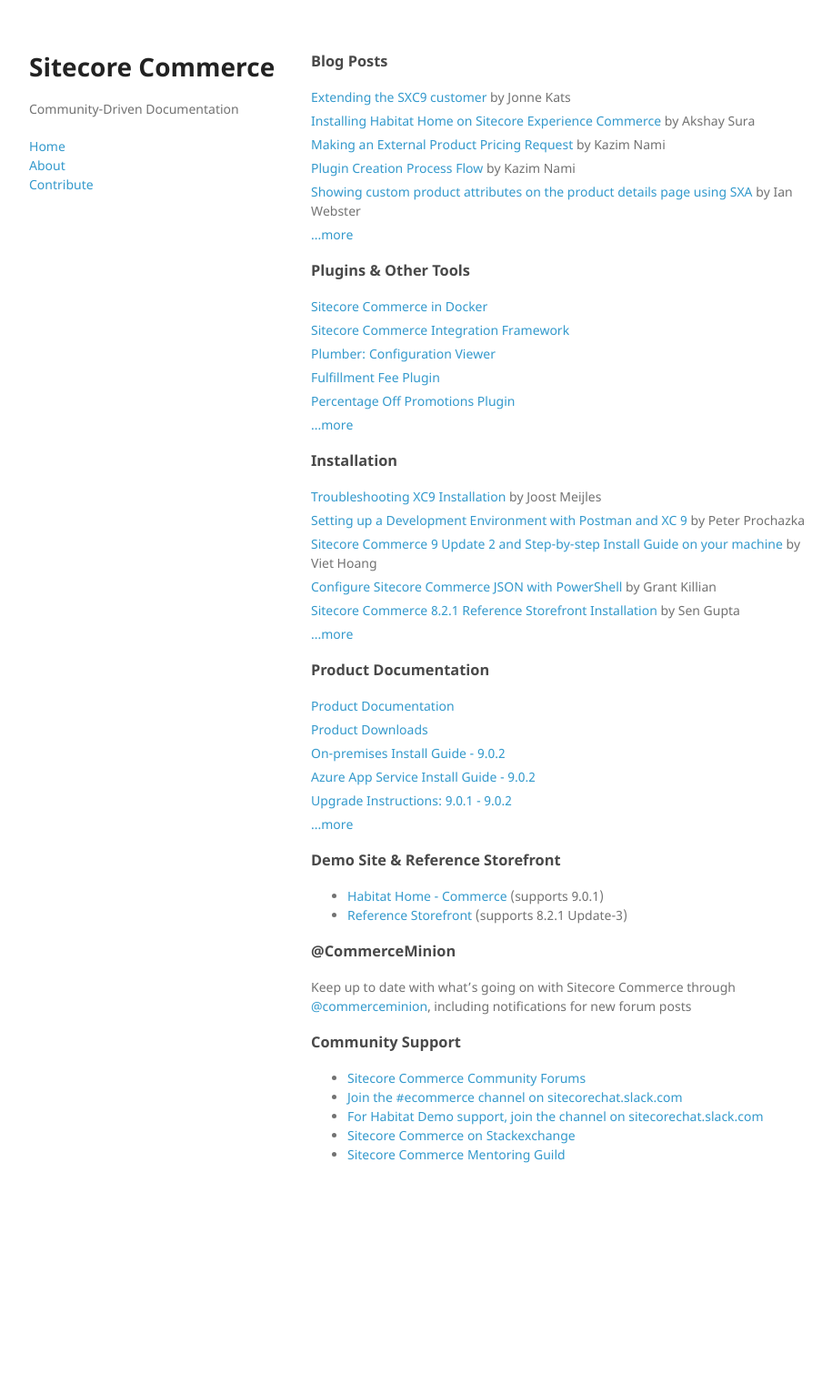
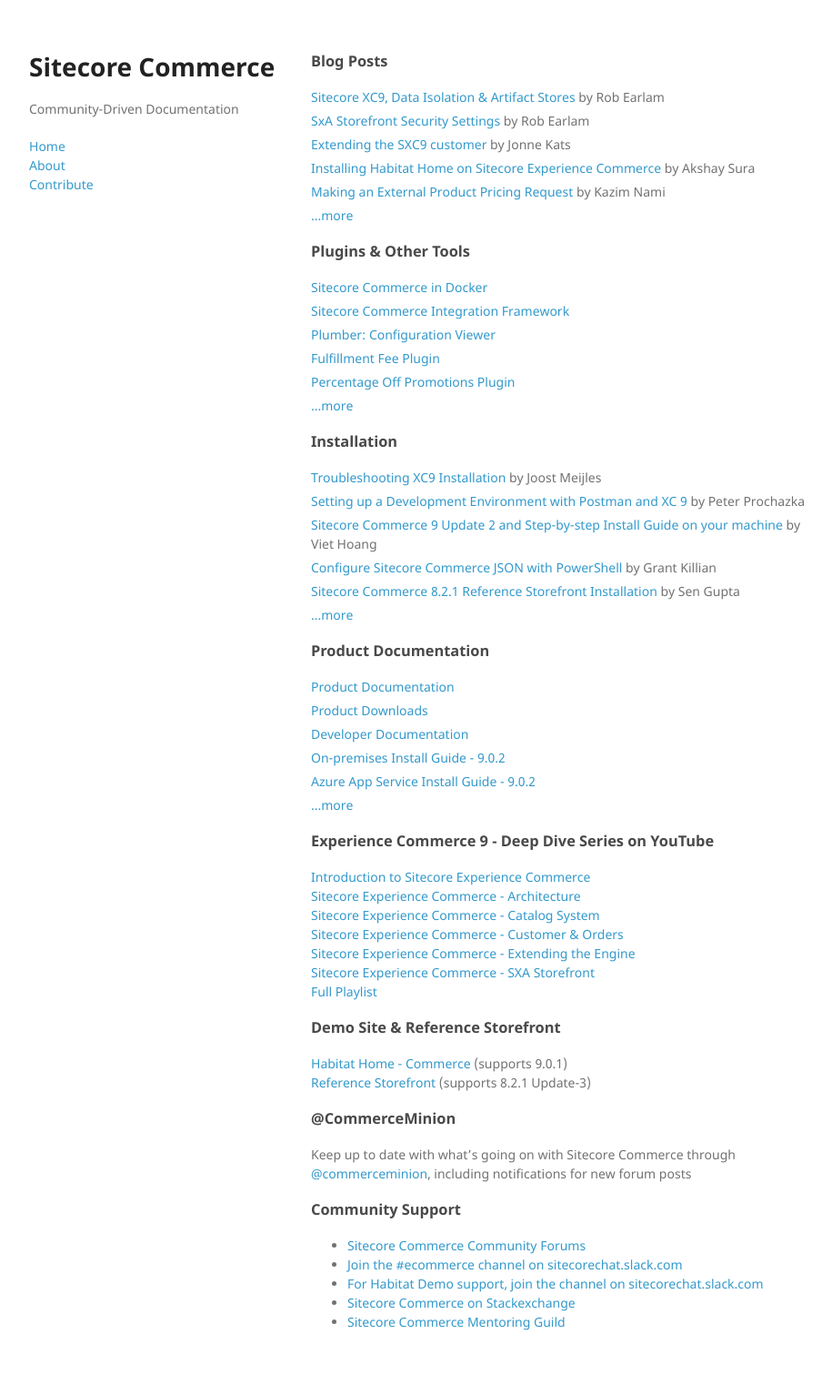
Before and after one commit to CommerceMinion/commerce-community-docs, a Jekyll site: the page built from index.md, in a window 1280 px wide. Shown: the whole page at 91% size, without its empty margins (26-941 px from the left). Built offline with Jekyll 4.4.1, drawn with Linux system fonts in a browser that asks for light colours; before the commit the page ends 1349 px from its top, so only the background shows below that.

Commit message:
More content updates

```diff
--- a/_data/blogs.yml
+++ b/_data/blogs.yml
@@ -1,3 +1,15 @@
+- title: Sitecore XC9, Data Isolation & Artifact Stores
+  link: https://robearlam.com/blog/sitecore-xc9-data-isolation-artifact-stores
+  author: Rob Earlam
+  submitted-by: Kelly Heard
+  submitted-on: 08-13-2018
+
+- title: SxA Storefront Security Settings
+  link: https://robearlam.com/blog/sxa-storefront-security-settings
+  author: Rob Earlam
+  submitted-by: Kelly Heard
+  submitted-on: 08-13-2018
+
 - title: Extending the SXC9 customer
   link: http://www.jonnekats.nl/2018/extending-the-customer/
   author: Jonne Kats
--- a/_data/documentation.yml
+++ b/_data/documentation.yml
@@ -5,6 +5,11 @@
 
 - title: Product Downloads
   link: https://dev.sitecore.net/Downloads/Sitecore_Commerce.aspx
+  author: Sitecore
+  submmitted-by: Kelly Heard
+
+- title: Developer Documentation
+  link: https://doc.sitecore.net/developers/xc/index.html
   author: Sitecore
   submmitted-by: Kelly Heard
 
--- a/index.md
+++ b/index.md
@@ -19,10 +19,20 @@ layout: default
 
 {% include documentation.html limit="5" showMore="true"%}
 
+### Experience Commerce 9 - Deep Dive Series on YouTube
+
+[Introduction to Sitecore Experience Commerce](https://www.youtube.com/watch?v=T0cn3yBbRro&list=PL1jJVFm_lGny-vqNPTv3VdBA_o31-Tq94&t=7s&index=2)
+[Sitecore Experience Commerce - Architecture](https://www.youtube.com/watch?v=bnFBM7veTtY&list=PL1jJVFm_lGny-vqNPTv3VdBA_o31-Tq94&t=7s&index=3)
+[Sitecore Experience Commerce - Catalog System](https://www.youtube.com/watch?v=l7-Sy9Jjsv8&list=PL1jJVFm_lGny-vqNPTv3VdBA_o31-Tq94&t=0s&index=4)
+[Sitecore Experience Commerce - Customer & Orders](https://www.youtube.com/watch?v=k0jIN2m-U54&list=PL1jJVFm_lGny-vqNPTv3VdBA_o31-Tq94&t=0s&index=5)
+[Sitecore Experience Commerce - Extending the Engine](https://www.youtube.com/watch?v=kJ2czskpVZo&list=PL1jJVFm_lGny-vqNPTv3VdBA_o31-Tq94&t=0s&index=6)
+[Sitecore Experience Commerce - SXA Storefront](https://www.youtube.com/watch?v=KS_rjfsElpE&list=PL1jJVFm_lGny-vqNPTv3VdBA_o31-Tq94&t=10s&index=7)
+[Full Playlist](https://www.youtube.com/playlist?list=PL1jJVFm_lGny-vqNPTv3VdBA_o31-Tq94)
+
 ### Demo Site & Reference Storefront
 
-- [Habitat Home - Commerce](https://github.com/Sitecore/Sitecore.HabitatHome.Commerce) (supports 9.0.1)
-- [Reference Storefront](https://github.com/Sitecore/Reference-Storefront) (supports 8.2.1 Update-3)
+[Habitat Home - Commerce](https://github.com/Sitecore/Sitecore.HabitatHome.Commerce) (supports 9.0.1)
+[Reference Storefront](https://github.com/Sitecore/Reference-Storefront) (supports 8.2.1 Update-3)
 
 ### @CommerceMinion
 
```
